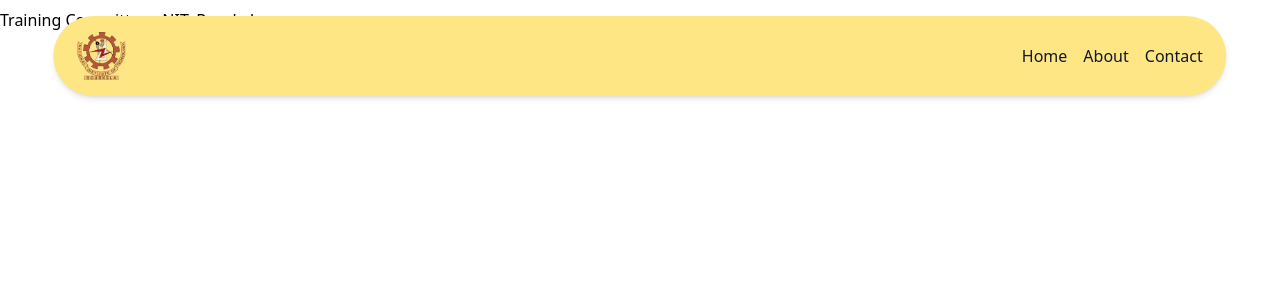
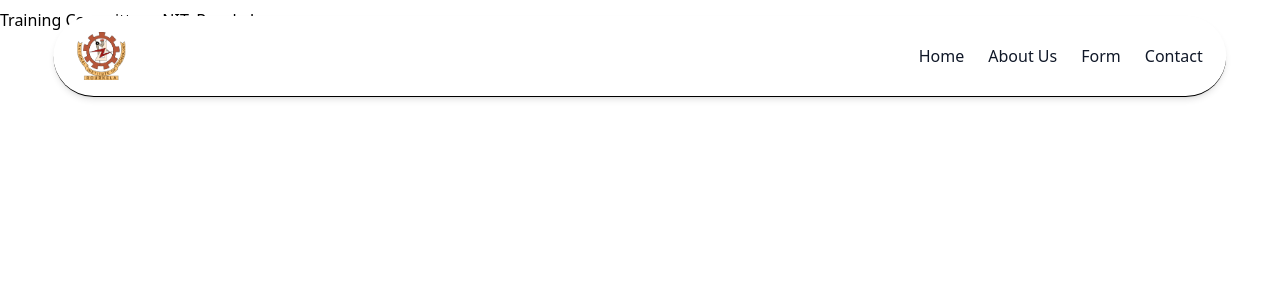
Before and after one commit to Training-Committee-NIT-Rourkela/CohortGate, a React (Vite) app: page / in a window 1280 px wide. Shown: the top 300 px of the page. Built offline with nearby package versions, Linux system fonts and the light colour scheme.

Commit message:
Completed Navbar with transitions

```diff
--- a/src/components/NavBar/NavBar.jsx
+++ b/src/components/NavBar/NavBar.jsx
@@ -1,13 +1,19 @@
-import { AlignJustify } from "lucide-react";
+import { AlignJustify as Hamburger } from "lucide-react";
 import React, { useState } from "react";
 
 function NavBar() {
   const [isOpen, setIsOpen] = useState(false);
+  const links = [
+    { name: "Home", url: "#" },
+    { name: "About Us", url: "#" },
+    { name: "Form", url: "#" },
+    { name: "Contact", url: "#" },
+  ]
 
   return (
     <>
       <div className="flex flex-col items-center justify-center h-full w-full mt-2">
-        <nav className="fixed top-0 left-1/2 w-11/12 -translate-x-1/2 z-50 bg-amber-200 shadow-md py-2 mt-4 px-4 rounded-full">
+        <nav className="fixed top-0 left-1/2 w-11/12 -translate-x-1/2 z-50 bg-white shadow-md py-2 mt-4 px-4 rounded-full border-b border-black">
           <div className="max-w-screen-xl flex items-center justify-between w-full p-2">
 
             {/* NITR Logo */}
@@ -16,35 +22,35 @@ function NavBar() {
             </div>
 
             {/* Desktop Nav Links */}
-            <div className="hidden md:flex items-center space-x-4">
-              <a href="#" className="text-gray-900">Home</a>
-              <a href="#" className="text-gray-900">About</a>
-              <a href="#" className="text-gray-900">Contact</a>
+            <div className="hidden md:flex items-center space-x-6">
+              {links.map((link, index) => (
+                <a key={index} href={link.url} className="relative text-gray-900 hover:scale-110 duration-300 group">
+                  {link.name}
+                  <span className="absolute left-0 bottom-0 w-0 h-0.5 bg-gray-900 transition-all duration-300 group-hover:w-full"></span>
+                </a>
+              ))}
             </div>
 
             {/* Hamburger */}
             <div className="relative md:hidden">
-              <AlignJustify onClick={() => setIsOpen(!isOpen)} />
+              <Hamburger onClick={() => setIsOpen(!isOpen)} />
             </div>
 
           </div>
 
           {/* Mobile Nav Links */}
-          {isOpen && (
-            <div className="absolute top-22 left-0 w-full md:hidden">
-              <ul className="flex flex-col items-center space-y-4 bg-amber-100 py-4 px-4 rounded-lg">
-                <li>
-                  <a href="#" className="text-gray-900">Home</a>
+          <div className={`absolute top-22 left-0 w-full md:hidden transition-all duration-300 ease-in-out transform ${isOpen ? "translate-y-0 opacity-100" : "-translate-y-4 opacity-0 pointer-events-none"}`}>
+            <ul className="flex flex-col items-center space-y-4 bg-white shadow-md border-b border-black py-4 px-4 rounded-lg">
+              {links.map((link, index) => (
+                <li key={index}>
+                  <a href={link.url} className="relative text-gray-900 hover:scale-110 duration-300 group">
+                    {link.name}
+                    <span className="absolute left-0 bottom-0 w-0 h-0.5 bg-gray-900 transition-all duration-300 group-hover:w-full"></span>
+                  </a>
                 </li>
-                <li>
-                  <a href="#" className="text-gray-900">About</a>
-                </li>
-                <li>
-                  <a href="#" className="text-gray-900">Contact</a>
-                </li>
-              </ul>
-            </div>
-          )}
+              ))}
+            </ul>
+          </div>
 
         </nav>
       </div>
```
